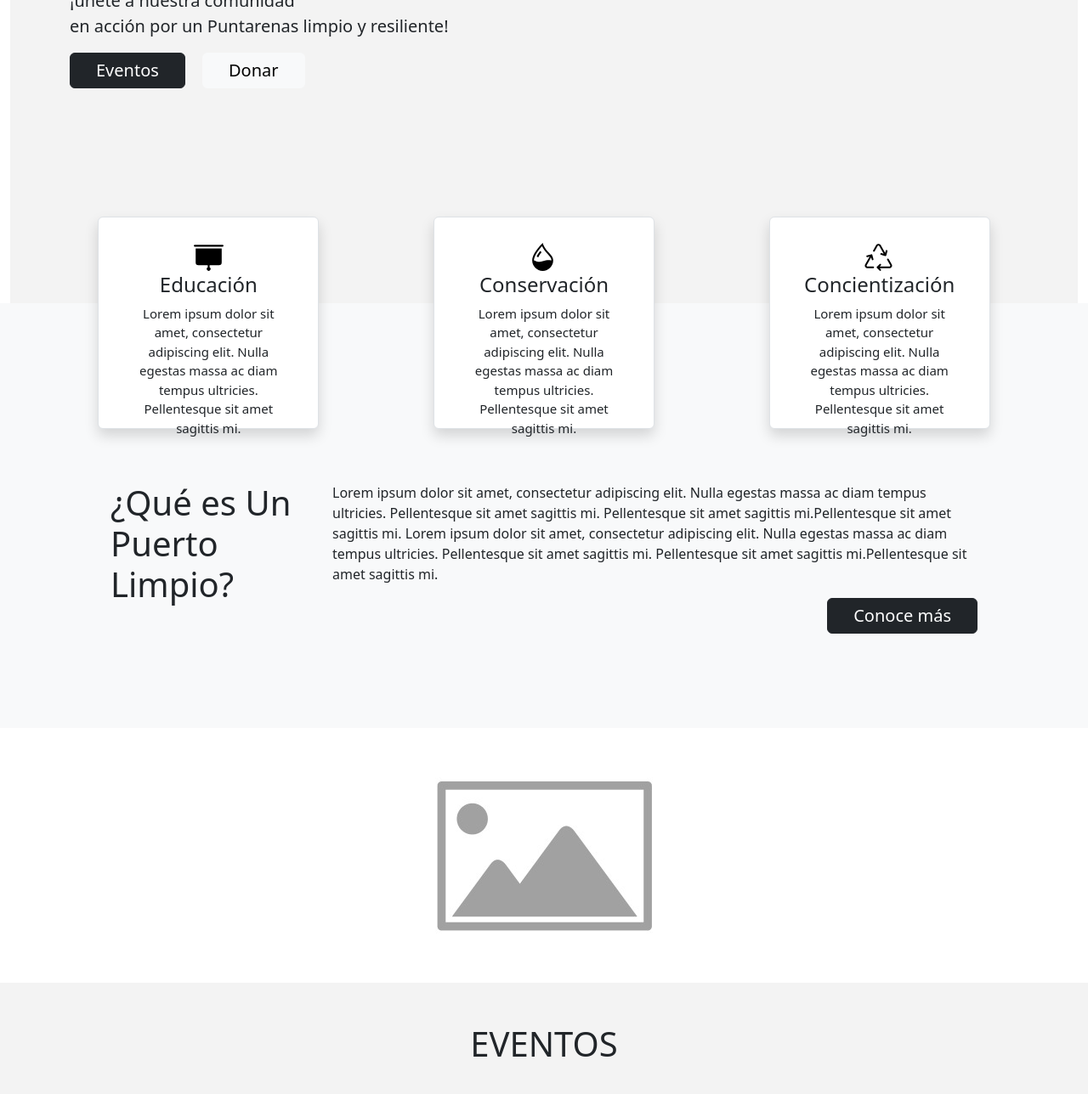
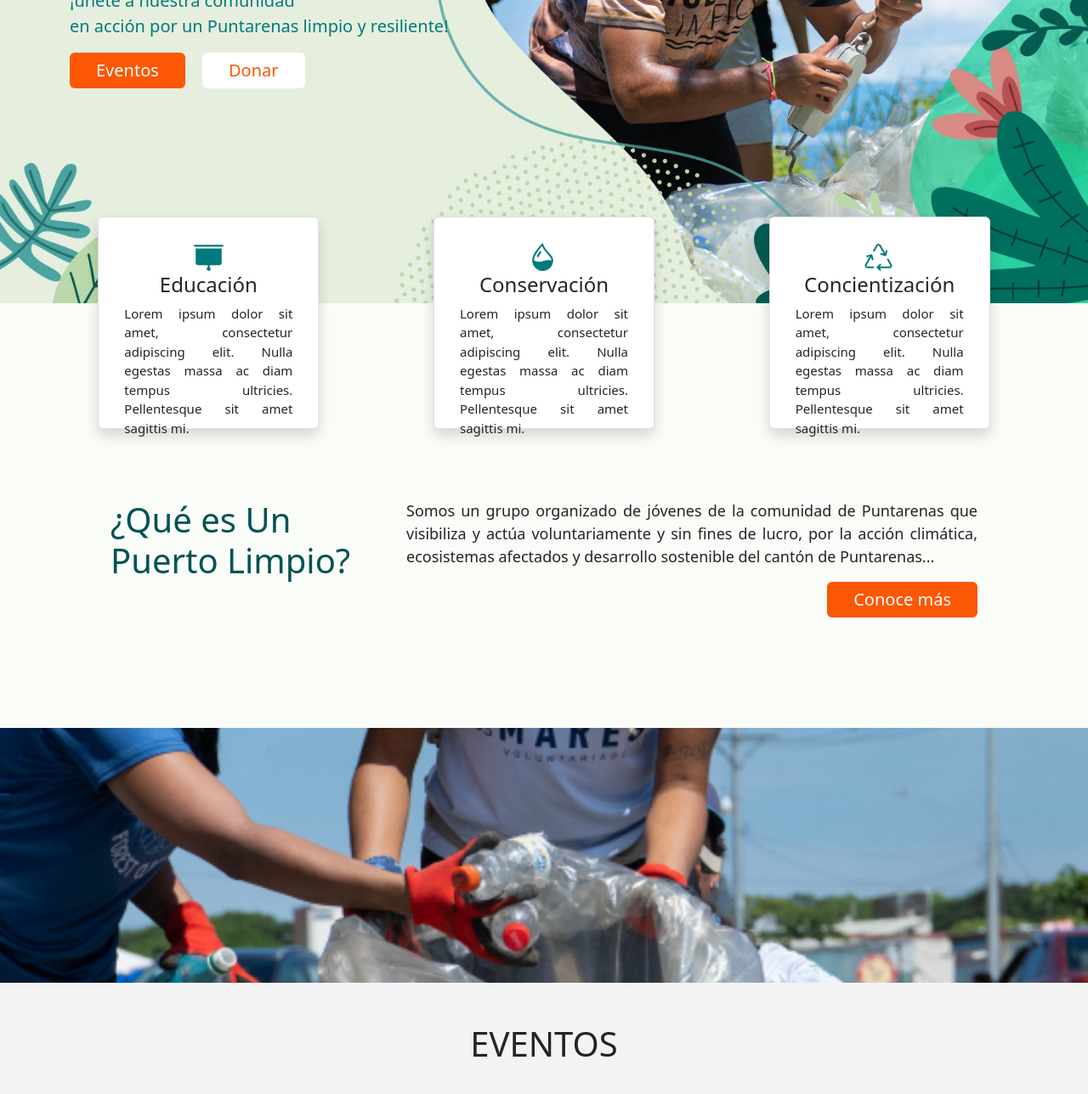
Before and after one commit to UnPuertoLimpio/UPL-TCU, a plain HTML site: page index.html in a window 1280 px wide. Shown: the part 443-1731 px from the top of the page at 85% size. Drawn offline with nearby package versions, Linux system fonts and the light colour scheme.

Commit message:
Se fue incorporando estilos según lo establecido en el diseño. Y se cambiaron las imágenes que separan secciones.

```diff
--- a/css/index.css
+++ b/css/index.css
@@ -1,5 +1,13 @@
+
+#inicio {
+    background-image: url(../img/bg_landPage-01.jpg);
+    background-position: center;
+    background-size: cover;
+}
+
 .redes svg {
     margin-right: 10px;
+
 }
 
 .redes a {
@@ -7,15 +15,17 @@
 }
 
 .navbar {
-    /*background-color: rgba(255,255,255,0.50);*/
-    background-color: white;
+    background-color: rgba(255,255,255,0.50);
 }
 
 .nav-item {
     margin: 15px 0 15px 0;
     text-transform: uppercase;
-    color: black;
     font-weight: 500;
+}
+
+.nav-item a {
+    color:#007A7A;
 }
 
 .bg-claro {
@@ -37,21 +47,49 @@
 
 .contenido h1 {
     font-size: 70px;
+    color: #005353;
 }
 
 .contenido p {
     font-size: 20px;
     font-weight: 400;
+    color: #007A7A;
 }
 
-.contenido button {
+.contenido a {
     padding: 5px 30px;
     font-size: 20px;
 }
 
+.btn-orange {
+    background-color: #FB5704;
+    color: #ffffff;
+}
+
+.btn-orange:hover {
+    background-color: #FB5704;
+    color: #ffffff;
+    font-weight: bold;
+    box-shadow: 0 4px 8px 0 rgba(0, 0, 0, 0.2), 0 6px 20px 0 rgba(0, 0, 0, 0.19);
+}
+
+.btn-white {
+    background-color: #ffffff;
+    color: #FB5704;
+}
+
+.btn-white:hover {
+    background-color: #ffffff;
+    color: #FB5704;
+    font-weight: bold;
+    box-shadow: 0 4px 8px 0 rgba(0, 0, 0, 0.2), 0 6px 20px 0 rgba(0, 0, 0, 0.19);
+}
+
+
 #nosotros {
     min-height: 500px;
     height: auto;
+    background-color: #FAFCF8;
 }
 
 #nosotros>.caja {
@@ -71,12 +109,29 @@
     font-size: 20px;
 }
 
-.separador {
+#nosotros h1 {
+    color: #005353;
+}
+
+#nosotros p {
+    font-size: large;
+    text-align: justify;
+}
+
+.separador1 {
     height: 300px;
-    background-image: url(../img/img1.jpg);
+    background-image: url(../img/bg-2.png);
+    background-position: center;
+    background-size: cover;
+    background-attachment: fixed;
+}
+
+.separador2 {
+    height: 300px;
+    background-image: url(../img/bg-1.jpg);
     padding: 30px;
     background-position: center;
-    background-repeat: no-repeat;
+    background-size: contain;
     background-attachment: fixed;
 }
 
--- a/index.html
+++ b/index.html
@@ -25,7 +25,7 @@
           <ul class="navbar-nav">
             <li class="nav-item">
               <a class="nav-link" href="#inicio"><svg xmlns="http://www.w3.org/2000/svg" width="20" height="20"
-                  fill="black" class="bi bi-house-door-fill" viewBox="0 0 16 16">
+                  fill="#007A7A" class="bi bi-house-door-fill" viewBox="0 0 16 16">
                   <path
                     d="M6.5 14.5v-3.505c0-.245.25-.495.5-.495h2c.25 0 .5.25.5.5v3.5a.5.5 0 0 0 .5.5h4a.5.5 0 0 0 .5-.5v-7a.5.5 0 0 0-.146-.354L13 5.793V2.5a.5.5 0 0 0-.5-.5h-1a.5.5 0 0 0-.5.5v1.293L8.354 1.146a.5.5 0 0 0-.708 0l-6 6A.5.5 0 0 0 1.5 7.5v7a.5.5 0 0 0 .5.5h4a.5.5 0 0 0 .5-.5" />
                 </svg></a>
@@ -51,7 +51,7 @@
         <!--Redes-->
         <div class="redes">
           <a href="https://www.instagram.com/unpuertolimpio/" target="_blank">
-            <svg xmlns="http://www.w3.org/2000/svg" width="20" height="20" fill="black" class="bi bi-instagram"
+            <svg xmlns="http://www.w3.org/2000/svg" width="20" height="20" fill="#007A7A" class="bi bi-instagram"
               viewBox="0 0 16 16">
               <path
                 d="M8 0C5.829 0 5.556.01 4.703.048 3.85.088 3.269.222 2.76.42a3.9 3.9 0 0 0-1.417.923A3.9 3.9 0 0 0 .42 2.76C.222 3.268.087 3.85.048 4.7.01 5.555 0 5.827 0 8.001c0 2.172.01 2.444.048 3.297.04.852.174 1.433.372 1.942.205.526.478.972.923 1.417.444.445.89.719 1.416.923.51.198 1.09.333 1.942.372C5.555 15.99 5.827 16 8 16s2.444-.01 3.298-.048c.851-.04 1.434-.174 1.943-.372a3.9 3.9 0 0 0 1.416-.923c.445-.445.718-.891.923-1.417.197-.509.332-1.09.372-1.942C15.99 10.445 16 10.173 16 8s-.01-2.445-.048-3.299c-.04-.851-.175-1.433-.372-1.941a3.9 3.9 0 0 0-.923-1.417A3.9 3.9 0 0 0 13.24.42c-.51-.198-1.092-.333-1.943-.372C10.443.01 10.172 0 7.998 0zm-.717 1.442h.718c2.136 0 2.389.007 3.232.046.78.035 1.204.166 1.486.275.373.145.64.319.92.599s.453.546.598.92c.11.281.24.705.275 1.485.039.843.047 1.096.047 3.231s-.008 2.389-.047 3.232c-.035.78-.166 1.203-.275 1.485a2.5 2.5 0 0 1-.599.919c-.28.28-.546.453-.92.598-.28.11-.704.24-1.485.276-.843.038-1.096.047-3.232.047s-2.39-.009-3.233-.047c-.78-.036-1.203-.166-1.485-.276a2.5 2.5 0 0 1-.92-.598 2.5 2.5 0 0 1-.6-.92c-.109-.281-.24-.705-.275-1.485-.038-.843-.046-1.096-.046-3.233s.008-2.388.046-3.231c.036-.78.166-1.204.276-1.486.145-.373.319-.64.599-.92s.546-.453.92-.598c.282-.11.705-.24 1.485-.276.738-.034 1.024-.044 2.515-.045zm4.988 1.328a.96.96 0 1 0 0 1.92.96.96 0 0 0 0-1.92m-4.27 1.122a4.109 4.109 0 1 0 0 8.217 4.109 4.109 0 0 0 0-8.217m0 1.441a2.667 2.667 0 1 1 0 5.334 2.667 2.667 0 0 1 0-5.334" />
@@ -59,7 +59,7 @@
           </a>
 
           <a href="https://www.facebook.com/UnPuertoLimpio" target="_blank">
-            <svg xmlns="http://www.w3.org/2000/svg" width="20" height="20" fill="black" class="bi bi-facebook"
+            <svg xmlns="http://www.w3.org/2000/svg" width="20" height="20" fill="#007A7A" class="bi bi-facebook"
               viewBox="0 0 16 16">
               <path
                 d="M16 8.049c0-4.446-3.582-8.05-8-8.05C3.58 0-.002 3.603-.002 8.05c0 4.017 2.926 7.347 6.75 7.951v-5.620h-2.03V8.05H6.75V6.275c0-2.017 1.195-3.131 3.022-3.131.876 0 1.791.157 1.791.157v1.98h-1.009c-.993 0-1.303.621-1.303 1.208v1.51h2.218l-.354 2.326H9.20V16c3.824-.604 6.75-3.934 6.75-7.951" />
@@ -67,14 +67,14 @@
           </a>
 
           <a href="https://www.youtube.com/" target="_blank">
-            <svg xmlns="http://www.w3.org/2000/svg" width="20" height="20" fill="black" class="bi bi-youtube"
+            <svg xmlns="http://www.w3.org/2000/svg" width="20" height="20" fill="#007A7A" class="bi bi-youtube"
               viewBox="0 0 16 16">
               <path
                 d="M8.051 1.999h.089c.822.003 4.987.033 6.11.335a2.01 2.01 0 0 1 1.415 1.42c.101.38.172.883.22 1.402l.01.104.022.26.008.104c.065.914.073 1.77.074 1.957v.075c-.001.194-.01 1.108-.082 2.06l-.008.105-.009.104c-.05.572-.124 1.14-.235 1.558a2.01 2.01 0 0 1-1.415 1.42c-1.16.312-5.569.334-6.18.335h-.142c-.309 0-1.587-.006-2.927-.052l-.17-.006-.087-.004-.171-.007-.171-.007c-1.11-.049-2.167-.128-2.654-.26a2.01 2.01 0 0 1-1.415-1.419c-.111-.417-.185-.986-.235-1.558L.09 9.82l-.008-.104A31 31 0 0 1 0 7.68v-.123c.002-.215.01-.958.064-1.778l.007-.103.003-.052.008-.104.022-.26.01-.104c.048-.519.119-1.023.22-1.402a2.01 2.01 0 0 1 1.415-1.42c.487-.13 1.544-.21 2.654-.26l.17-.007.172-.006.086-.003.171-.007A100 100 0 0 1 7.858 2zM6.4 5.209v4.818l4.157-2.408z" />
             </svg>
           </a>
 
-          <svg xmlns="http://www.w3.org/2000/svg" width="20" height="20" fill="black" class="bi bi-translate"
+          <svg xmlns="http://www.w3.org/2000/svg" width="20" height="20" fill="#007A7A" class="bi bi-translate"
             viewBox="0 0 16 16">
             <path
               d="M4.545 6.714 4.11 8H3l1.862-5h1.284L8 8H6.833l-.435-1.286zm1.634-.736L5.5 3.956h-.049l-.679 2.022z" />
@@ -90,15 +90,15 @@
     </div>
   </nav>
 
-  <div class="container-fluid">
-    <div class="d-flex flex-wrap align-content-center inicio bg-claro" id="inicio">
+  <div class="container-fluid" id="inicio">
+    <div class="d-flex flex-wrap align-content-center inicio">
       <div class="container contenido">
 
         <h1>Cuidemos <br>El Puerto</h1>
         <p>¡únete a nuestra comunidad <br> en acción por un Puntarenas limpio y resiliente!</p>
 
-        <button class="btn btn-dark me-3">Eventos</button>
-        <button class="btn btn-light ">Donar</button>
+        <a href="#eventos" class="btn btn-orange me-3">Eventos</a>
+        <a href="#" class="btn btn-white ">Donar</a>
 
       </div>
     </div>
@@ -107,10 +107,10 @@
 
   <!-- Sección de nosotros -->
 
-  <div class="d-flex flex-wrap justify-content-around bg-light p-5 scroll-target" id="nosotros">
+  <div class="d-flex flex-wrap justify-content-around p-5 scroll-target" id="nosotros">
 
     <div class="border rounded shadow caja text-center">
-      <svg xmlns="http://www.w3.org/2000/svg" width="35" height="35" fill="black" class="bi bi-easel3-fill"
+      <svg xmlns="http://www.w3.org/2000/svg" width="35" height="35" fill="#007A7A" class="bi bi-easel3-fill"
         viewBox="0 0 16 16">
         <path
           d="M8.5 12v1.134a1 1 0 1 1-1 0V12h-5A1.5 1.5 0 0 1 1 10.5V3h14v7.5a1.5 1.5 0 0 1-1.5 1.5zm7-10a.5.5 0 0 0 0-1H.5a.5.5 0 0 0 0 1z" />
@@ -123,7 +123,7 @@
         Pellentesque sit amet sagittis mi.</p>
     </div>
     <div class="border rounded shadow caja text-center">
-      <svg xmlns="http://www.w3.org/2000/svg" width="35" height="35" fill="black" class="bi bi-droplet-half"
+      <svg xmlns="http://www.w3.org/2000/svg" width="35" height="35" fill="#007A7A" class="bi bi-droplet-half"
         viewBox="0 0 17 17">
         <path fill-rule="evenodd"
           d="M7.21.8C7.69.295 8 0 8 0q.164.544.371 1.038c.812 1.946 2.073 3.35 3.197 4.6C12.878 7.096 14 8.345 14 10a6 6 0 0 1-12 0C2 6.668 5.58 2.517 7.21.8m.413 1.021A31 31 0 0 0 5.794 3.99c-.726.95-1.436 2.008-1.96 3.07C3.304 8.133 3 9.138 3 10c0 0 2.5 1.5 5 .5s5-.5 5-.5c0-1.201-.796-2.157-2.181-3.7l-.03-.032C9.75 5.11 8.5 3.72 7.623 1.82z" />
@@ -138,7 +138,7 @@
 
     </div>
     <div class="border rounded shadow caja text-center">
-      <svg xmlns="http://www.w3.org/2000/svg" width="35" height="35" fill="black" class="bi bi-recycle"
+      <svg xmlns="http://www.w3.org/2000/svg" width="35" height="35" fill="#007A7A" class="bi bi-recycle"
         viewBox="0 0 17 17">
         <path
           d="M9.302 1.256a1.5 1.5 0 0 0-2.604 0l-1.704 2.98a.5.5 0 0 0 .869.497l1.703-2.981a.5.5 0 0 1 .868 0l2.54 4.444-1.256-.337a.5.5 0 1 0-.26.966l2.415.647a.5.5 0 0 0 .613-.353l.647-2.415a.5.5 0 1 0-.966-.259l-.333 1.242zM2.973 7.773l-1.255.337a.5.5 0 1 1-.26-.966l2.416-.647a.5.5 0 0 1 .612.353l.647 2.415a.5.5 0 0 1-.966.259l-.333-1.242-2.545 4.454a.5.5 0 0 0 .434.748H5a.5.5 0 0 1 0 1H1.723A1.5 1.5 0 0 1 .421 12.24zm10.89 1.463a.5.5 0 1 0-.868.496l1.716 3.004a.5.5 0 0 1-.434.748h-5.57l.647-.646a.5.5 0 1 0-.708-.707l-1.5 1.5a.5.5 0 0 0 0 .707l1.5 1.5a.5.5 0 1 0 .708-.707l-.647-.647h5.57a1.5 1.5 0 0 0 1.302-2.244z" />
@@ -152,16 +152,15 @@
 
     <div class="container">
       <div class="row p-5">
-        <div class="col-md-3">
+        <div class="col-md-4">
           <h1>¿Qué es Un Puerto Limpio?</h1>
         </div>
-        <div class="col-md-9">
-          <p>Lorem ipsum dolor sit amet, consectetur adipiscing elit. Nulla egestas massa ac diam tempus ultricies.
-            Pellentesque sit amet sagittis mi. Pellentesque sit amet sagittis mi.Pellentesque sit amet sagittis mi.
-            Lorem ipsum dolor sit amet, consectetur adipiscing elit. Nulla egestas massa ac diam tempus ultricies.
-            Pellentesque sit amet sagittis mi. Pellentesque sit amet sagittis mi.Pellentesque sit amet sagittis mi.</p>
+        <div class="col-md-8">
+          <p>Somos un grupo organizado de jóvenes de la comunidad de Puntarenas que visibiliza y actúa voluntariamente y
+            sin fines de lucro, por la acción climática, ecosistemas afectados y desarrollo sostenible del cantón de
+            Puntarenas...</p>
 
-          <button class="btn btn-dark float-end btn-conocenos ">Conoce más</button>
+          <a href="#" class="btn btn-orange float-end btn-conocenos ">Conoce más</a>
         </div>
 
       </div>
@@ -169,7 +168,7 @@
   </div>
 
   <div class="container-fluid">
-    <div class="row separador"></div>
+    <div class="row separador1"></div>
   </div>
 
   <!-- Sección de eventos -->
@@ -220,7 +219,8 @@
       <div class="col-md-6">
         <div class="video-placeholder"> <!--video-placeholder-->
           <!--<img src="https://img.icons8.com/ios-filled/50/000000/youtube-play.png" alt="Play">-->
-          <iframe src="https://drive.google.com/file/d/1RkyZVo-HYGavefi8x-zZrNPbQURlqlkG/preview" allow="autoplay" ></iframe>
+          <iframe src="https://drive.google.com/file/d/1RkyZVo-HYGavefi8x-zZrNPbQURlqlkG/preview"
+            allow="autoplay"></iframe>
         </div>
       </div>
     </div>
@@ -283,7 +283,7 @@
   </div>
 
   <div class="container-fluid">
-    <div class="row separador"></div>
+    <div class="row separador2"></div>
   </div>
 
   <!-- Sección de footer -->
```
Also changed, not shown: img/bg-2.png (added), img/bg_landPage-01.jpg (added).
